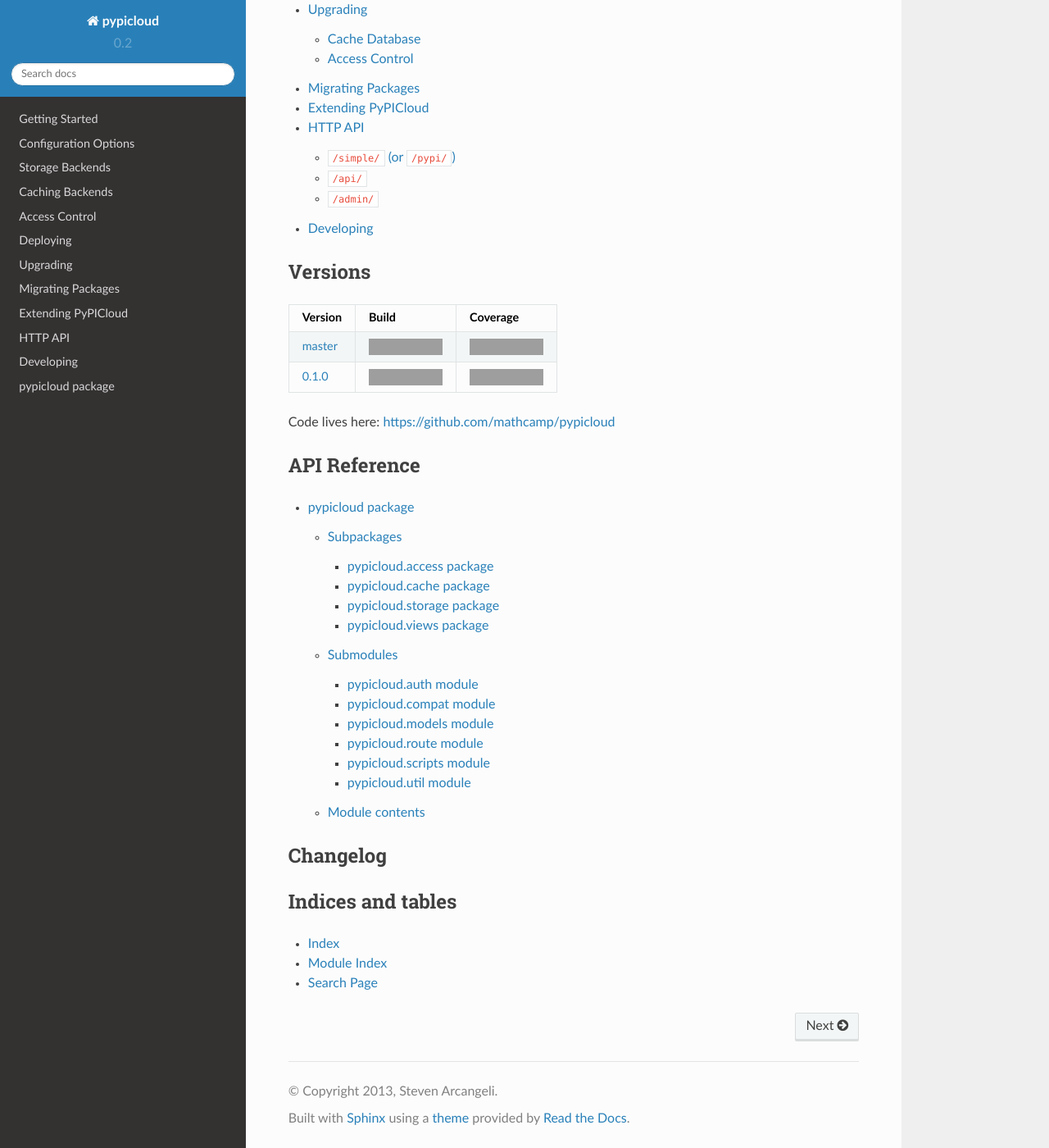
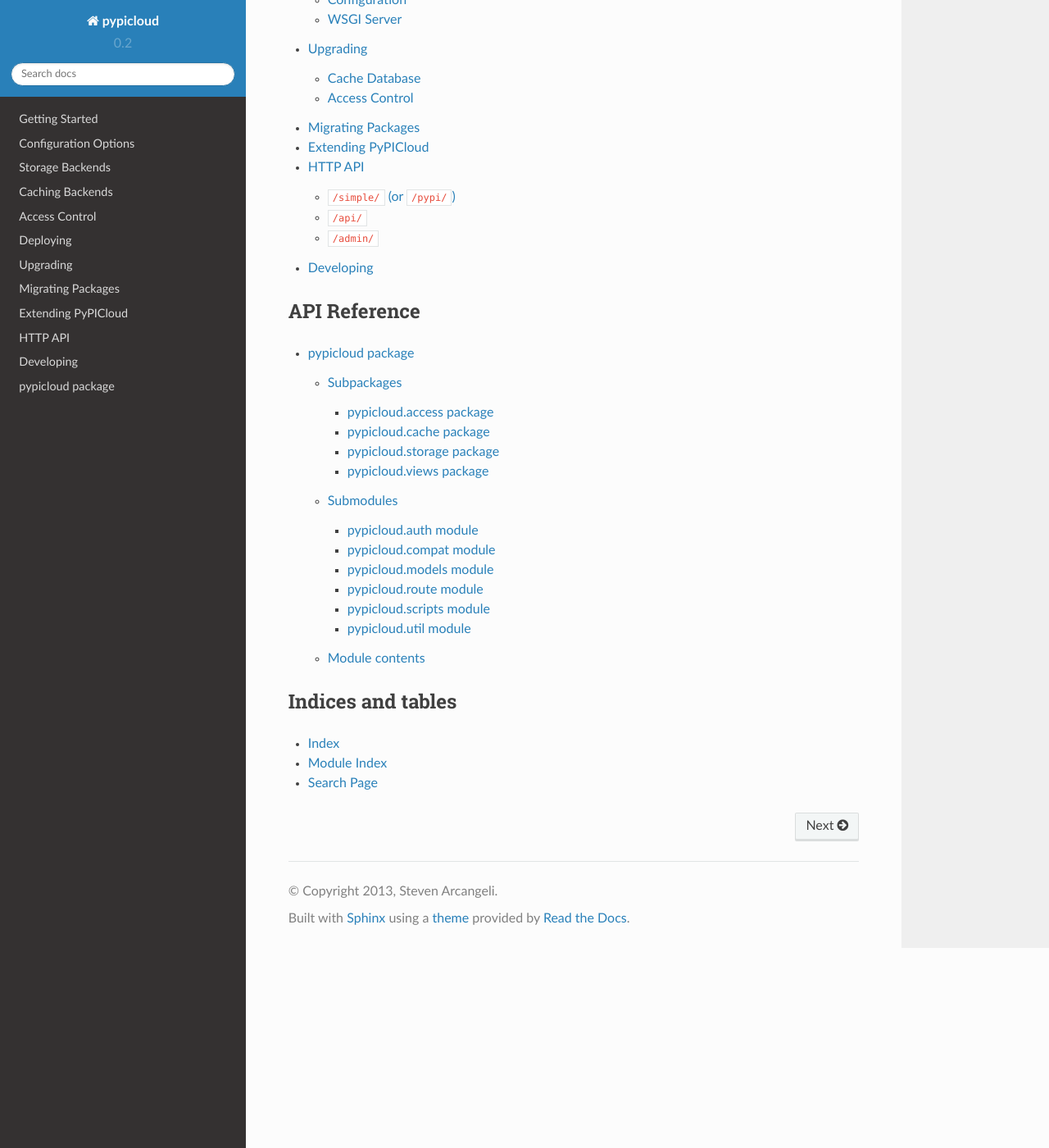
Before and after one commit to stevearc/pypicloud, a Sphinx documentation site: the page built from doc/index.rst, in a window 1280 px wide and 1400 px high, scrolled down 1248 px. Shown: the whole window at 82% size. Built offline with Sphinx 7.4.7 and the Read the Docs theme 2.0.0, drawn with Linux system fonts in a browser that asks for light colours; pages that are not in the unit, such as notebooks, are missing from menus; some of the changed text lies outside the part shown; grey boxes are pictures that could not be loaded.

Commit message:
Updating docs

```diff
--- a/doc/index.rst
+++ b/doc/index.rst
@@ -30,29 +32,7 @@
     topics/extensions
     topics/api
     topics/developing
-
-Versions
---------
-=========  ===============  ========
-Version    Build            Coverage
-=========  ===============  ========
-master_    |build-master|_  |coverage-master|_
-0.1.0_     |build-0.1.0|_   |coverage-0.1.0|_
-=========  ===============  ========
-
-.. _master: ../latest/
-.. |build-master| image:: https://travis-ci.org/mathcamp/pypicloud.png?branch=master
-.. _build-master: https://travis-ci.org/mathcamp/pypicloud
-.. |coverage-master| image:: https://coveralls.io/repos/mathcamp/pypicloud/badge.png?branch=master
-.. _coverage-master: https://coveralls.io/r/mathcamp/pypicloud?branch=master
-
-.. _0.1.0: ../0.1.0/
-.. |build-0.1.0| image:: https://travis-ci.org/mathcamp/pypicloud.png?branch=0.1.0
-.. _build-0.1.0: https://travis-ci.org/mathcamp/pypicloud
-.. |coverage-0.1.0| image:: https://coveralls.io/repos/mathcamp/pypicloud/badge.png?branch=0.1.0
-.. _coverage-0.1.0: https://coveralls.io/r/mathcamp/pypicloud?branch=0.1.0
-
-Code lives here: https://github.com/mathcamp/pypicloud
+    changes
 
 API Reference
 -------------
@@ -62,15 +42,6 @@
 
     ref/pypicloud
 
-Changelog
----------
-
-.. toctree::
-    :maxdepth: 2
-    :glob:
-
-    changes
-
 Indices and tables
 ------------------
 
--- a/setup.py
+++ b/setup.py
@@ -1,13 +1,17 @@
 """ Setup file """
-import os
 import sys
 
 from setuptools import setup, find_packages
+
+import os
+import re
 
 
 HERE = os.path.abspath(os.path.dirname(__file__))
 README = open(os.path.join(HERE, 'README.rst')).read()
 CHANGES = open(os.path.join(HERE, 'CHANGES.rst')).read()
+# Remove custom RST extensions for pypi
+CHANGES = re.sub(r'\(\s*:(issue|pr|sha):.*?\)', '', CHANGES)
 
 REQUIREMENTS = [
     'boto',
```
Also changed, not shown: other parts of doc/index.rst (+2 -0 lines), CHANGES.rst (+8 -8 lines), doc/changes.rst (+8 -8 lines).
